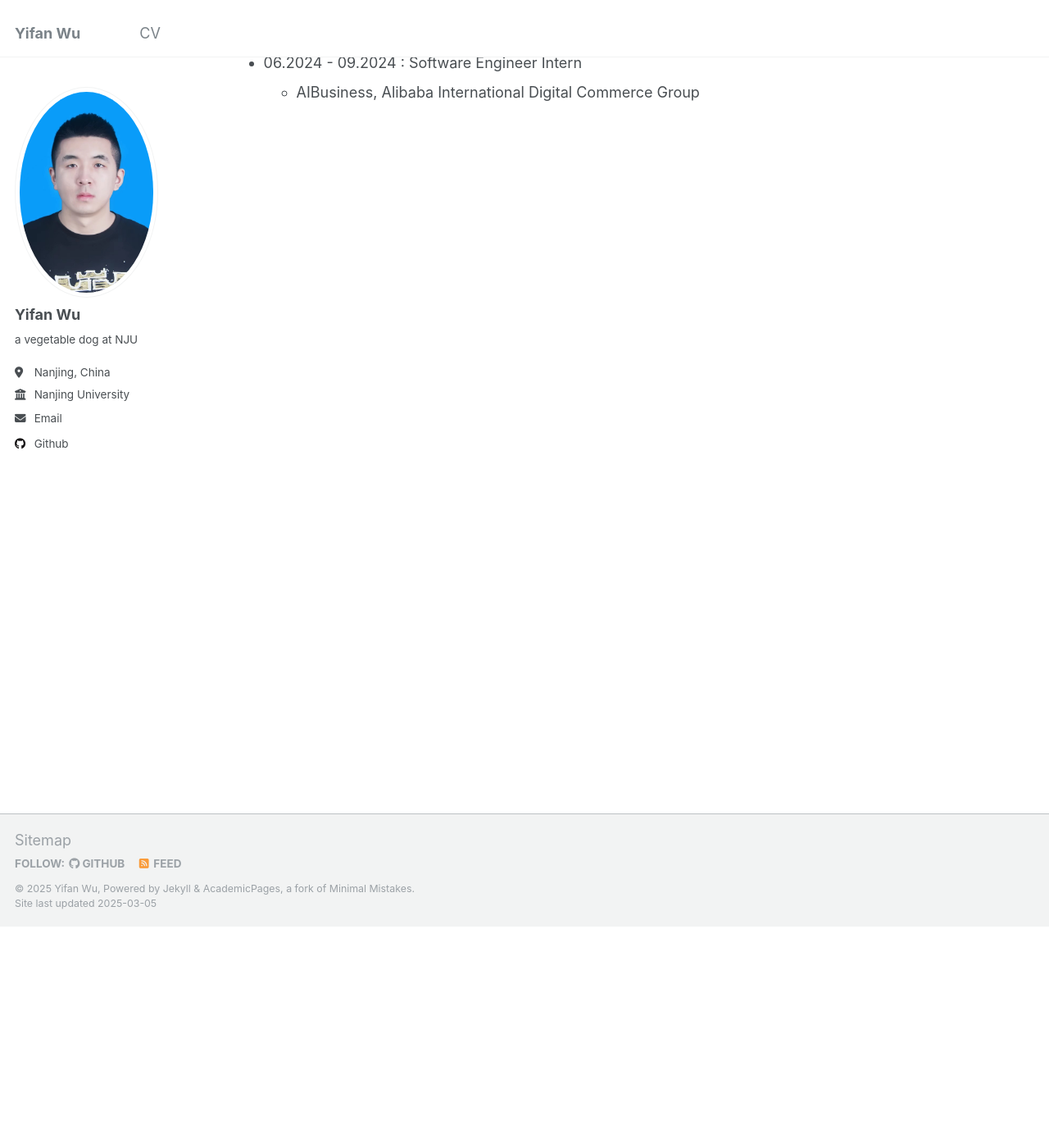
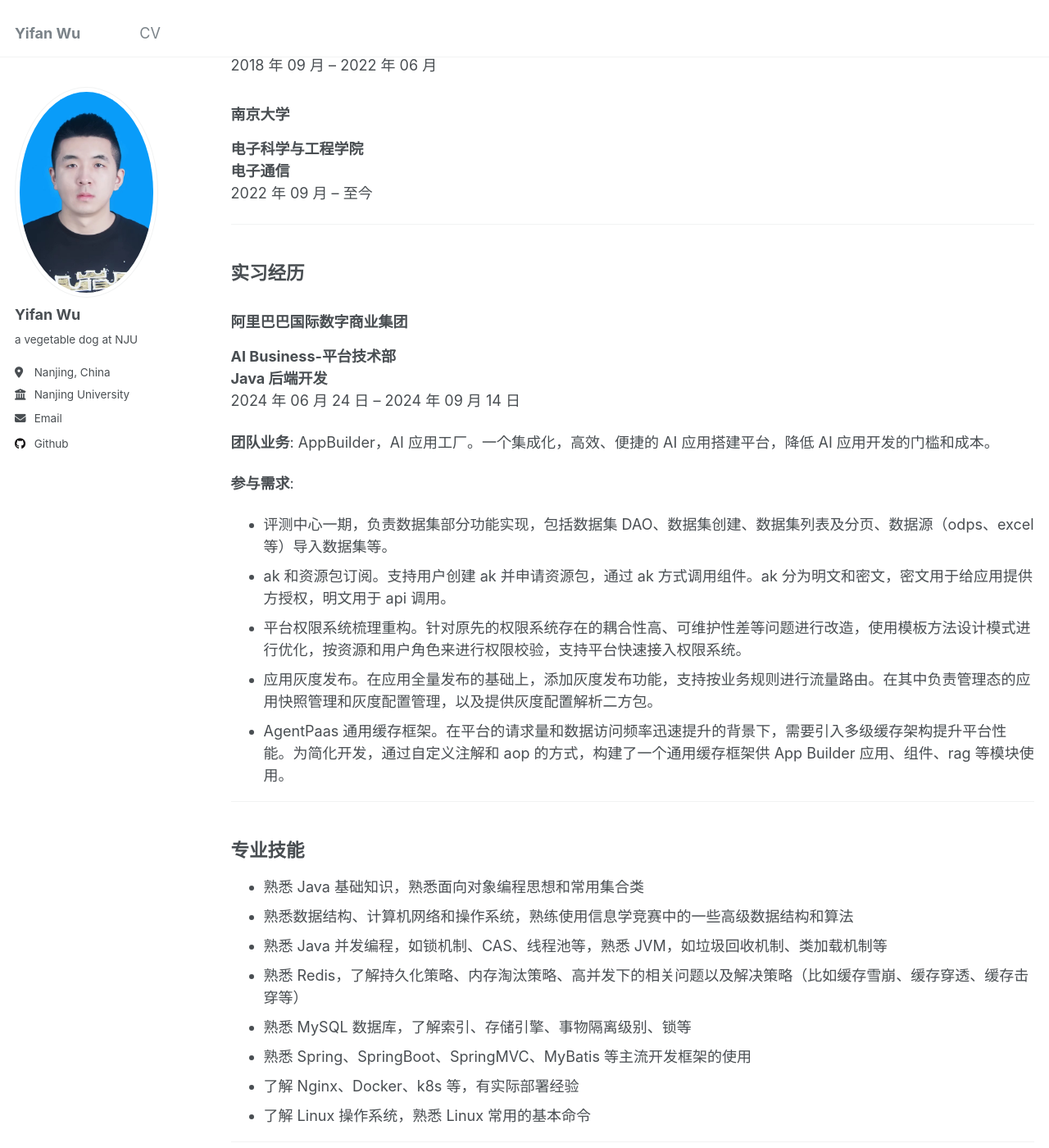
Before and after one commit to wyf0722/wyf0722.github.io, a Jekyll site: the page built from _pages/cv.md, in a window 1280 px wide and 1400 px high, scrolled down 270 px. Shown: the whole window at 82% size. Built offline with Jekyll 4.4.1, drawn with Linux system fonts in a browser that asks for light colours; some of the changed text lies outside the part shown.

Commit message:
docs: update cv

```diff
--- a/_pages/cv.md
+++ b/_pages/cv.md
@@ -9,16 +9,90 @@ redirect_from:
 
 {% include base_path %}
 
-Education
-======
-* M.S. in EE, Nanjing University, 2025
-* B.S. in EE, Nanjing University, 2022
+## 教育背景
 
-Work experience
-======
-* 06.2024 - 09.2024 : Software Engineer Intern
-  * AIBusiness, Alibaba International Digital Commerce Group
+### 南京大学
+**电子科学与工程学院**
+**电子科学与技术**
+2018 年 09 月 – 2022 年 06 月
 
+### 南京大学
+**电子科学与工程学院**
+**电子通信**
+2022 年 09 月 – 至今
 
-<!-- Skills
-====== -->
+---
+
+## 实习经历
+
+### 阿里巴巴国际数字商业集团
+**AI Business-平台技术部**
+**Java 后端开发**
+2024 年 06 月 24 日 – 2024 年 09 月 14 日
+
+**团队业务**: AppBuilder，AI 应用工厂。一个集成化，高效、便捷的 AI 应用搭建平台，降低 AI 应用开发的门槛和成本。
+
+**参与需求**:
+- 评测中心一期，负责数据集部分功能实现，包括数据集 DAO、数据集创建、数据集列表及分页、数据源（odps、excel 等）导入数据集等。
+- ak 和资源包订阅。支持用户创建 ak 并申请资源包，通过 ak 方式调用组件。ak 分为明文和密文，密文用于给应用提供方授权，明文用于 api 调用。
+- 平台权限系统梳理重构。针对原先的权限系统存在的耦合性高、可维护性差等问题进行改造，使用模板方法设计模式进行优化，按资源和用户角色来进行权限校验，支持平台快速接入权限系统。
+- 应用灰度发布。在应用全量发布的基础上，添加灰度发布功能，支持按业务规则进行流量路由。在其中负责管理态的应用快照管理和灰度配置管理，以及提供灰度配置解析二方包。
+- AgentPaas 通用缓存框架。在平台的请求量和数据访问频率迅速提升的背景下，需要引入多级缓存架构提升平台性能。为简化开发，通过自定义注解和 aop 的方式，构建了一个通用缓存框架供 App Builder 应用、组件、rag 等模块使用。
+
+---
+
+## 专业技能
+
+- 熟悉 Java 基础知识，熟悉面向对象编程思想和常用集合类
+- 熟悉数据结构、计算机网络和操作系统，熟练使用信息学竞赛中的一些高级数据结构和算法
+- 熟悉 Java 并发编程，如锁机制、CAS、线程池等，熟悉 JVM，如垃圾回收机制、类加载机制等
+- 熟悉 Redis，了解持久化策略、内存淘汰策略、高并发下的相关问题以及解决策略（比如缓存雪崩、缓存穿透、缓存击穿等）
+- 熟悉 MySQL 数据库，了解索引、存储引擎、事物隔离级别、锁等
+- 熟悉 Spring、SpringBoot、SpringMVC、MyBatis 等主流开发框架的使用
+- 了解 Nginx、Docker、k8s 等，有实际部署经验
+- 了解 Linux 操作系统，熟悉 Linux 常用的基本命令
+
+---
+
+## 项目经历
+
+### 本地生活服务平台
+**个人项目**
+2024 年 01 月 – 2024 年 02 月
+
+**技术栈**: SpringBoot、MyBatis Plus、Redis、MySql
+
+**项目简介**: 一个以用户点评和商户信息为主要内容的本地生活服务平台，实现了登录、注册、秒杀、点赞等功能。项目注重利用 Redis 的特性解决不同业务场景中的问题。
+
+**项目内容**:
+- 使用 Redis 实现验证码、token 的存储，用自定义拦截器实现用户验证、并使用双拦截器解决 token 刷新问题，自定义序列化器完成用户信息脱敏。
+- 深入了解缓存一致性的解决方案，并在系统中商户信息发生变化时，采用主动更新、超时剔除的更新方案。
+- 针对缓存穿透和缓存击穿问题，分别采用布隆过滤器和逻辑过期的方案。
+- 乐观锁解决超卖，Redisson 分布式锁解决集群环境下一人一单问题。
+- 消息队列 + lua 脚本实现异步下单处理，优化业务流程。
+
+### 空间网络半实物仿真平台
+**实验室项目**
+2023 年 02 月 – 2023 年 06 月
+
+**技术栈**: SpringBoot、MyBatis、Docker、k8s、Elasticsearch
+
+**项目内容**:
+- 通过 dockerfile 构建容器作为仿真节点，减少对服务器资源的消耗
+- 在分布式环境下，利用 k8s 解决仿真节点的调度问题
+- 基于 Elasticsearch 设计算法，提升海量数据处理、存储和后续分析的效率
+
+**项目职责**:
+- 为甲方单位进行前后端的部署，根据卫星场景改写数据表，并根据项目要求，修改、优化对应的接口
+- 通过命令空间和控制组，引入新的虚拟化方式，提升仿真平台能够支持的仿真规模，并解决多主机下节点的部署和配置问题
+
+---
+
+## 其他
+
+- **CET4**: 625
+- **CET6**: 561
+- [**LeetCode 国际服**](https://leetcode.com/u/biggest_fw/): 竞赛分最高 2218 (top 1%)
+- [**LeetCode 国服**](https://leetcode.cn/u/zhangxi-bytedance/): 竞赛分最高 2309 (top 1%)
+- **人民奖学金**: 二等奖 (2020 年 11 月)
+- **研究生学业奖学金**: 一等奖 (2022 年 11 月)
```
